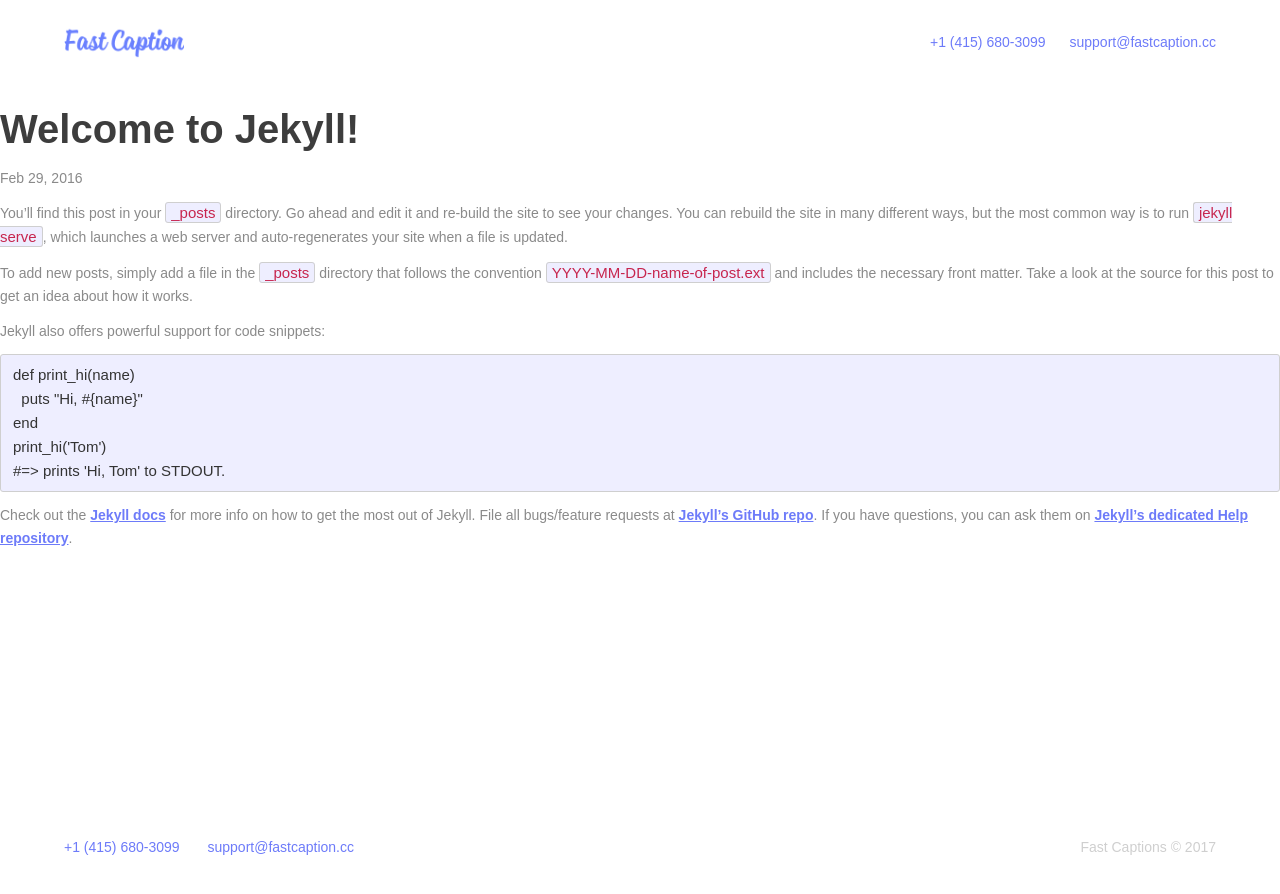
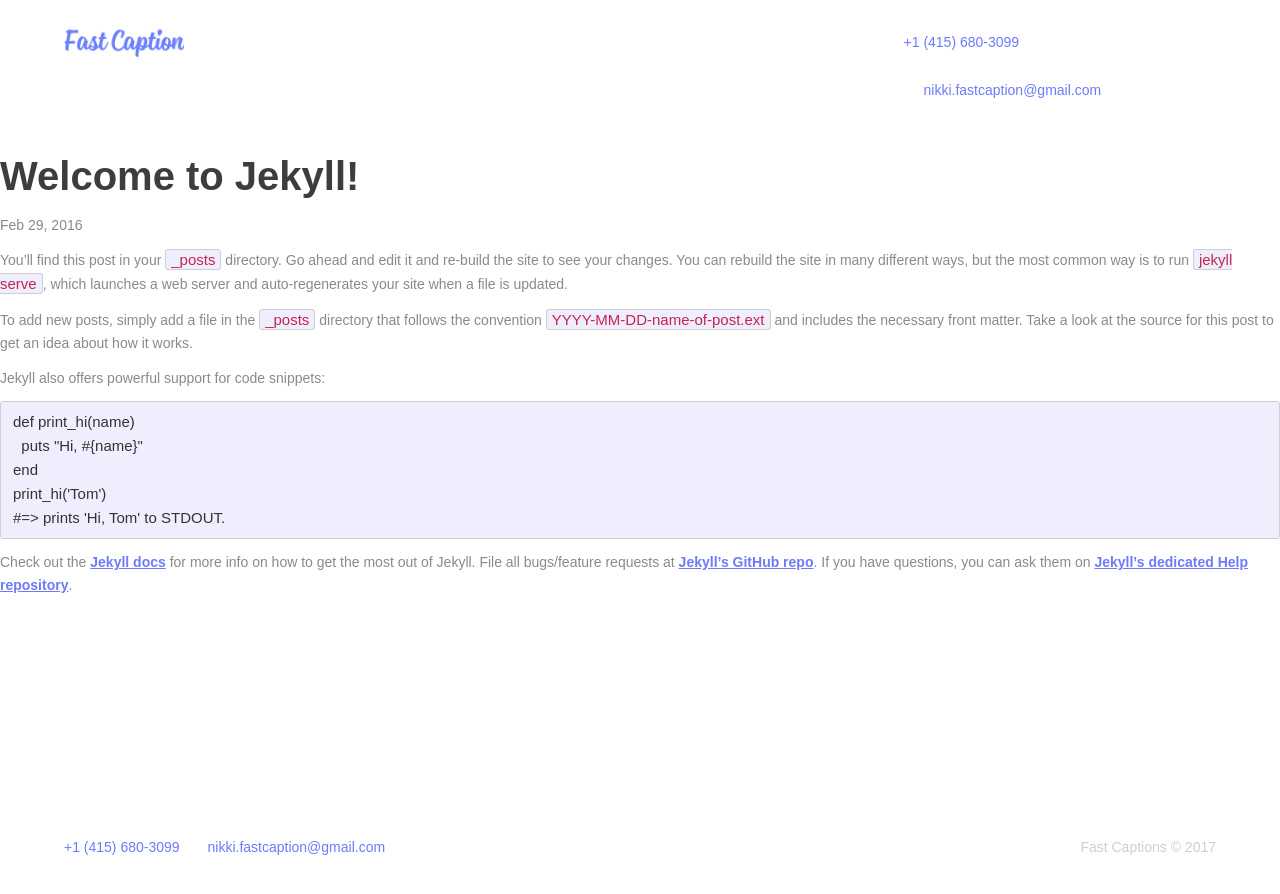
Before and after one commit to nicomuseai/fastcaptions, a Jekyll site: the page built from _posts/2016-02-29-welcome-to-jekyll.markdown, in a window 1280 px wide. Shown: the top 894 px of the page. Built offline with Jekyll 4.4.1, drawn with Linux system fonts in a browser that asks for light colours; nearby versions of some CDN libraries.

Commit message:
updated email

```diff
--- a/_includes/footer.html
+++ b/_includes/footer.html
@@ -4,7 +4,7 @@
       <div class="footer-left">
         <ul>
         <li><a href="#">+1 (415) 680-3099</a></li>
-        <li><a href="mailto:support@fastcaptions.cc">support@fastcaption.cc</a></li>
+        <li><a href="mailto:support@fastcaptions.cc">nikki.fastcaption@gmail.com</a></li>
         </ul>
       </div> <!-- end footer-left -->
       <div class="footer-right">
--- a/_includes/header.html
+++ b/_includes/header.html
@@ -11,7 +11,7 @@
 
       <nav class="site-nav-right site-nav">
         <a href="#">+1 (415) 680-3099</a>
-        <a href="mailto:support@fastcaptions.cc">support@fastcaption.cc</a>
+        <a href="mailto:support@fastcaptions.cc">nikki.fastcaption@gmail.com</a>
       </nav>
     </div> <!-- end header-content -->
   </div>
```
